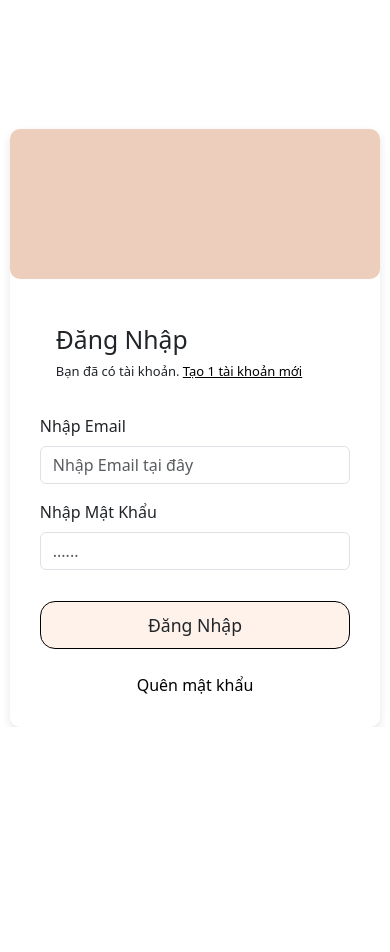
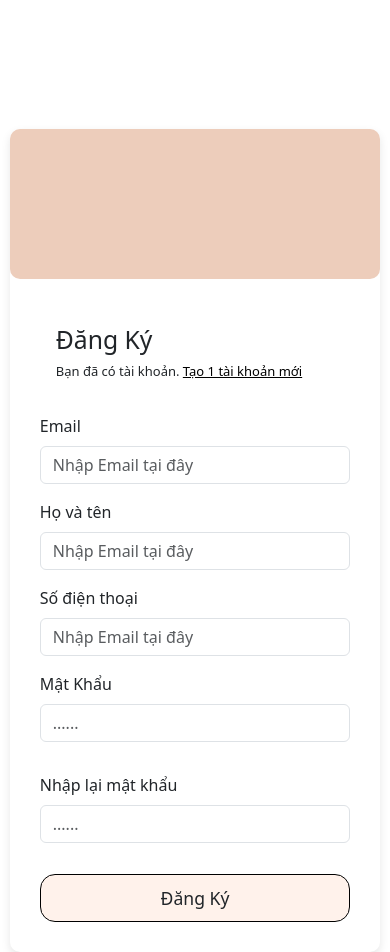
Before and after one commit to lllloc123h/AllinOneStore, a Vue app in the folder AOS_FE/AOS_FE/: page / in a window 390 px wide. Shown: the part 7700-8652 px from the top of the page. Before the commit the page ends 8427 px from the top, so only its background shows below. Built offline with nearby package versions, Linux system fonts and the light colour scheme.

Commit message:
create Register

```diff
--- a/AOS_FE/AOS_FE/src/App.vue
+++ b/AOS_FE/AOS_FE/src/App.vue
@@ -1,9 +1,10 @@
 <script setup>
 import ImageUpload from './components/Module/ImageUpload.vue';
 import Login from './components/Module/Login.vue';
+import Register from './components/Module/Register.vue';
 </script>
 
 <template>
   <router-view />
-  <Login></Login>
+  <Register/>
 </template>
--- /dev/null
+++ b/AOS_FE/AOS_FE/src/components/Module/Register.vue
@@ -0,0 +1,147 @@
+<template>
+    <div class="login row mt-5">
+        <div class="form col-sm-6">
+            <h2 class="mx-3 mt-3">Đăng Ký</h2>
+            <div class="mx-3">
+                <p style="font-size:small">Bạn đã có tài khoản. <a href="#" style="color:black">Tạo 1 tài khoản mới </a></p>
+            </div>
+            <form action="">
+                <label for="emailInput" class="form-label mt-3"> Email</label>
+                <input type="email" id="emailInput" class="form-control" placeholder="Nhập Email tại đây">
+                <label for="emailInput" class="form-label mt-3"> Họ và tên </label>
+                <input type="text" id="emailInput" class="form-control" placeholder="Nhập Email tại đây">
+                <label for="emailInput" class="form-label mt-3"> Số điện thoại</label>
+                <input type="text" id="emailInput" class="form-control" placeholder="Nhập Email tại đây">
+                <label for="passwordInput" class="form-label mt-3"> Mật Khẩu</label>
+                <div class="password-input-container">
+                    <input type="password" id="passwordInput" class="form-control" placeholder="......">
+
+                </div>
+                <label for="passwordInput" class="form-label mt-3">Nhập lại mật khẩu </label>
+                <div class="password-input-container">
+                    <input type="password" id="passwordInput" class="form-control" placeholder="......">
+
+                </div>
+                <button type="submit" class="btn mt-3">Đăng Ký</button>
+            </form>
+        </div>
+        <div class="col-sm-6 benphai" style="background-color: #EDCDBB;">
+        </div>
+    </div>
+
+</template>
+<script>
+
+</script>
+<style scoped>
+body {
+    font-family: Arial, sans-serif;
+    background-color: #f0f2f5;
+}
+
+.login {
+    padding: 0;
+    margin: auto;
+    width: 700px;
+    height: auto;
+
+    border-radius: 10px;
+    overflow: hidden;
+    box-shadow: 0 4px 10px rgba(0, 0, 0, 0.1);
+}
+
+.login .form {
+    padding: 30px;
+}
+
+.btn {
+    background-color: #FFF2EB;
+    width: 100%;
+    border-radius: 15px;
+    border: 1px solid black;
+    padding: 10px;
+    font-size: 1.1rem;
+    transition: background-color 0.3s ease;
+}
+
+.btn:hover {
+    background-color: #EDCDBB;
+    border-color: #EDCDBB;
+}
+
+form > .quenMK {
+    text-align: center;
+}
+
+form > .quenMK > a:hover {
+    color: #EDCDBB;
+    text-decoration: none;
+}
+
+form > .quenMK > a {
+    color: #000;
+    text-decoration: none;
+}
+
+.benphai {
+    border-radius: 0 10px 10px 0;
+    background-color: #EDCDBB;
+
+    display: flex;
+    justify-content: center;
+    align-items: center;
+
+    color: white;
+    font-size: 1.5rem;
+    background-size: cover;
+    background-position: center;
+}
+
+
+.password-input-container {
+    position: relative;
+    width: 100%;
+    margin-bottom: 15px;
+}
+
+.password-input-container input {
+    padding-right: 45px;
+}
+
+.toggle-password {
+    position: absolute;
+    right: 15px;
+    top: 50%;
+    transform: translateY(-50%);
+    cursor: pointer;
+    color: #888;
+    font-size: 1.1rem; /* Kích thước biểu tượng */
+}
+
+.toggle-password:hover {
+    color: #555;
+}
+
+/* Kiểu cho biểu tượng khi mật khẩu được ẩn (mắt có dấu gạch chéo) */
+.fa-eye-slash {
+    color: #555;
+}
+
+/* Điều chỉnh responsive cho màn hình nhỏ hơn */
+@media (max-width: 768px) {
+    .login {
+        width: 95%;
+        margin-top: 20px;
+    }
+    .benphai {
+        border-radius: 0 0 10px 10px; /* Đổi border-radius cho di động */
+        height: 150px; /* Chiều cao cố định cho cột bên phải trên di động */
+    }
+    .form {
+        order: 2; /* Đặt form ở dưới trên di động */
+    }
+    .benphai {
+        order: 1; /* Đặt cột phải ở trên trên di động */
+    }
+}
+</style>
```
Also changed, not shown: 1 other file (tests, documents, lock files or other folders).
